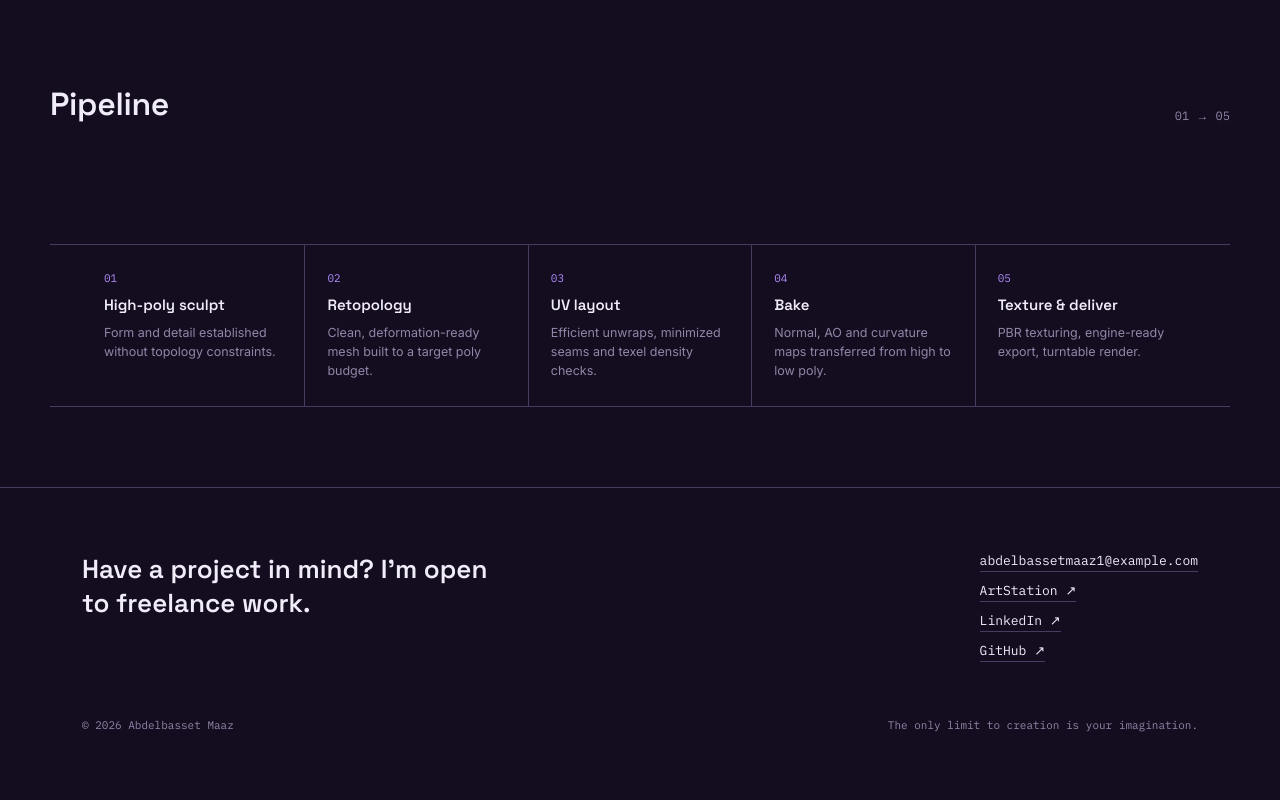
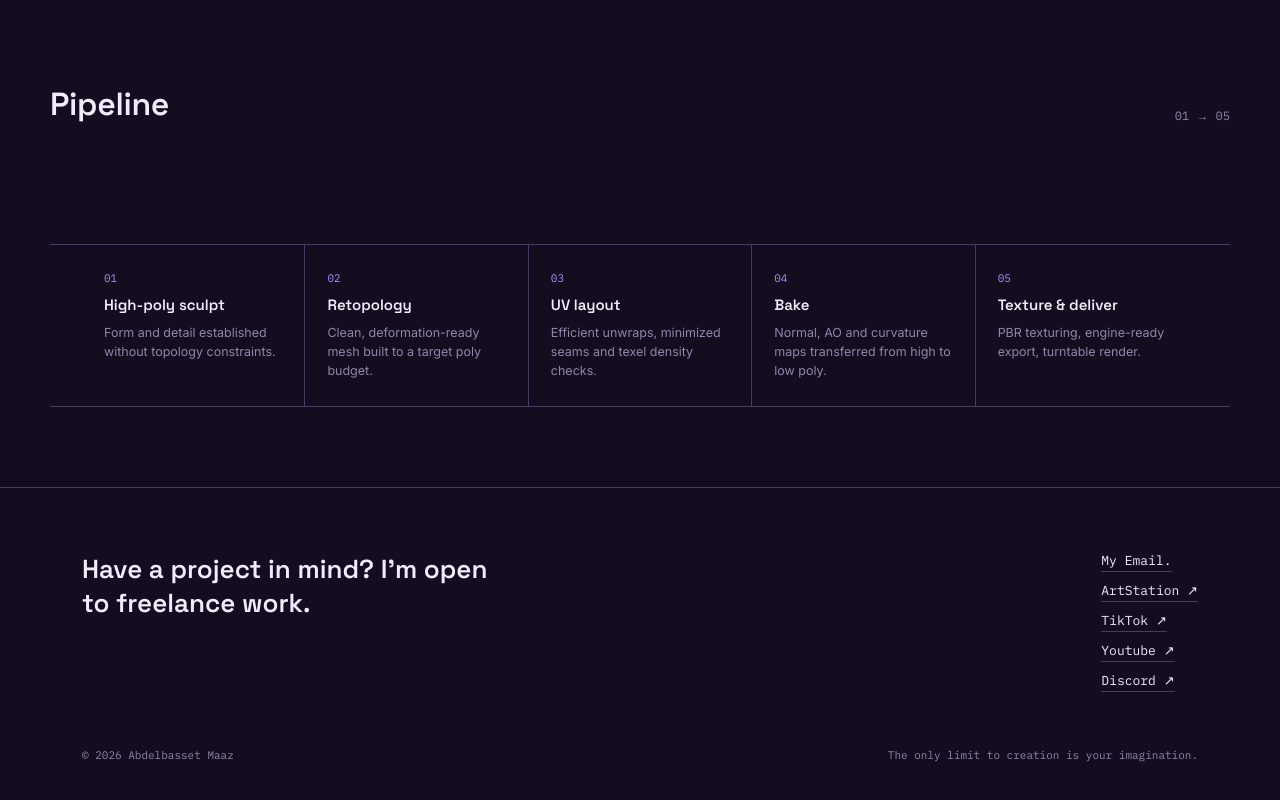
Before and after one commit to mitigat/Abdelbasset-portfolio, a plain HTML site: page index.html in a window 1280 px wide. Shown: the part 4069-4869 px from the top of the page. Before the commit the page ends 4841 px from the top, so only its background shows below. Drawn offline with Linux system fonts and the light colour scheme.

Commit message:
Update index.html

```diff
--- a/index.html
+++ b/index.html
@@ -90,10 +90,11 @@
           <h2 class="footer-title">Have a project in mind? I'm open to freelance work.</h2>
         </div>
         <div class="footer-links">
-          <a href="mailto:youremail@example.com">abdelbassetmaaz1@example.com</a>
-          <a href="#">ArtStation &#8599;</a>
-          <a href="#">LinkedIn &#8599;</a>
-          <a href="#">GitHub &#8599;</a>
+          <a href="mailto:abdelbassetmaaz1@example.com">My Email.</a>
+          <a href="https://www.artstation.com/mitigat_eth2">ArtStation &#8599;</a>
+          <a href="https://www.tiktok.com/@elster0512?_r=1&_t=ZS-98CfvBlmG8L">TikTok &#8599;</a>
+          <a href="https://www.youtube.com/@LSTR-1337">Youtube &#8599;</a>
+          <a href="https://discord.com/users/1011000415040585888" target="_blank" rel="noopener">Discord ↗</a>
         </div>
       </div>
       <div class="foot-meta">
```
